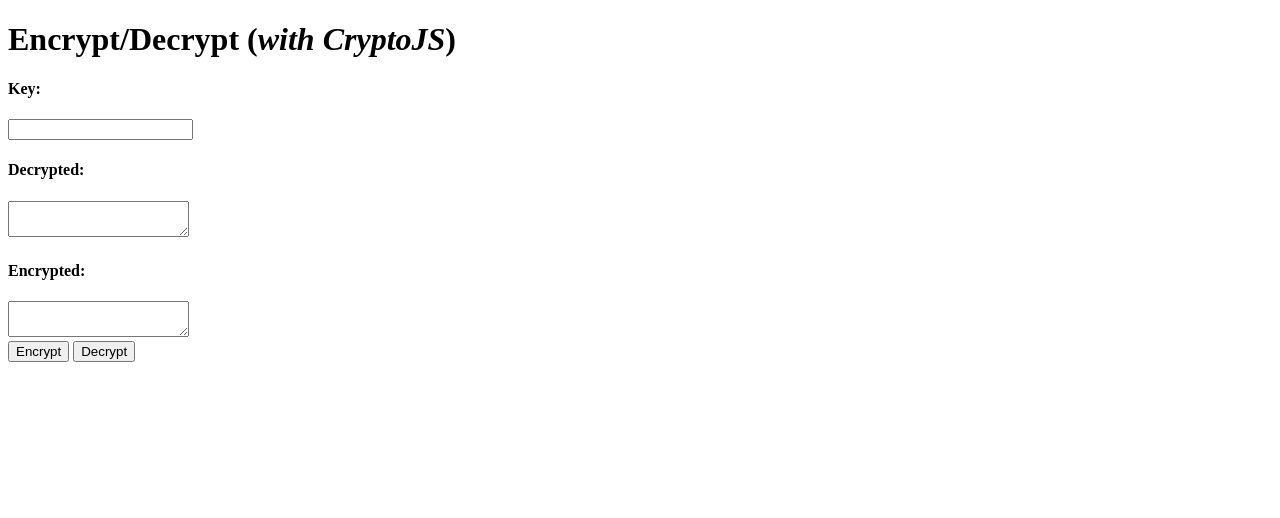
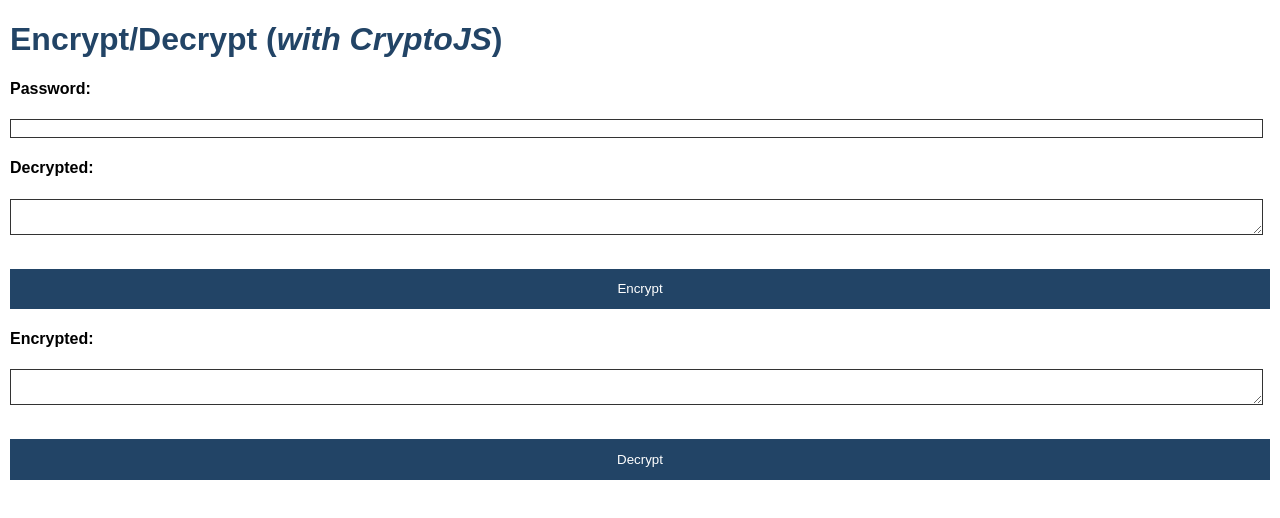
Before and after one commit to aloisdeniel/crypto-encrypt, a plain HTML site: page index.html in a window 1280 px wide. Drawn offline with Linux system fonts and the light colour scheme.

Commit message:
added style

```diff
--- a/index.html
+++ b/index.html
@@ -5,20 +5,30 @@
     <meta charset="utf-8">
     <title>Encrypt/Decrypt</title>
     <script type="text/javascript" src="https://cdnjs.cloudflare.com/ajax/libs/crypto-js/3.1.9-1/crypto-js.js"></script>
+    <style>
+        html, body { padding: 0px; }
+        body { margin: 10px;}
+        h1, h4 { font-family: sans-serif; }
+        h1 { color: #224466}
+        textarea, input { width: 99%; border: 1px solid #333; }
+        button { width: 100%; margin-top: 30px; background: #224466; padding: 1%; border: 0px; color:#fff; }
+    </style>
 </head>
 
 <body>
 
     <h1>Encrypt/Decrypt (<i>with CryptoJS</i>)</h1>
-    <h4>Key:</h4>
+    <h4>Password:</h4>
     <input type="text" id="password"></input>
     <h4>Decrypted:</h4>
     <textarea id="decrypted"></textarea>
+    <div>
+        <button onclick="encrypt()">Encrypt</button>
+    </div>
+
     <h4>Encrypted:</h4>
     <textarea id="encrypted"></textarea>
-
     <div>
-        <button onclick="encrypt()">Encrypt</button>
         <button onclick="decrypt()">Decrypt</button>
     </div>
 
```
